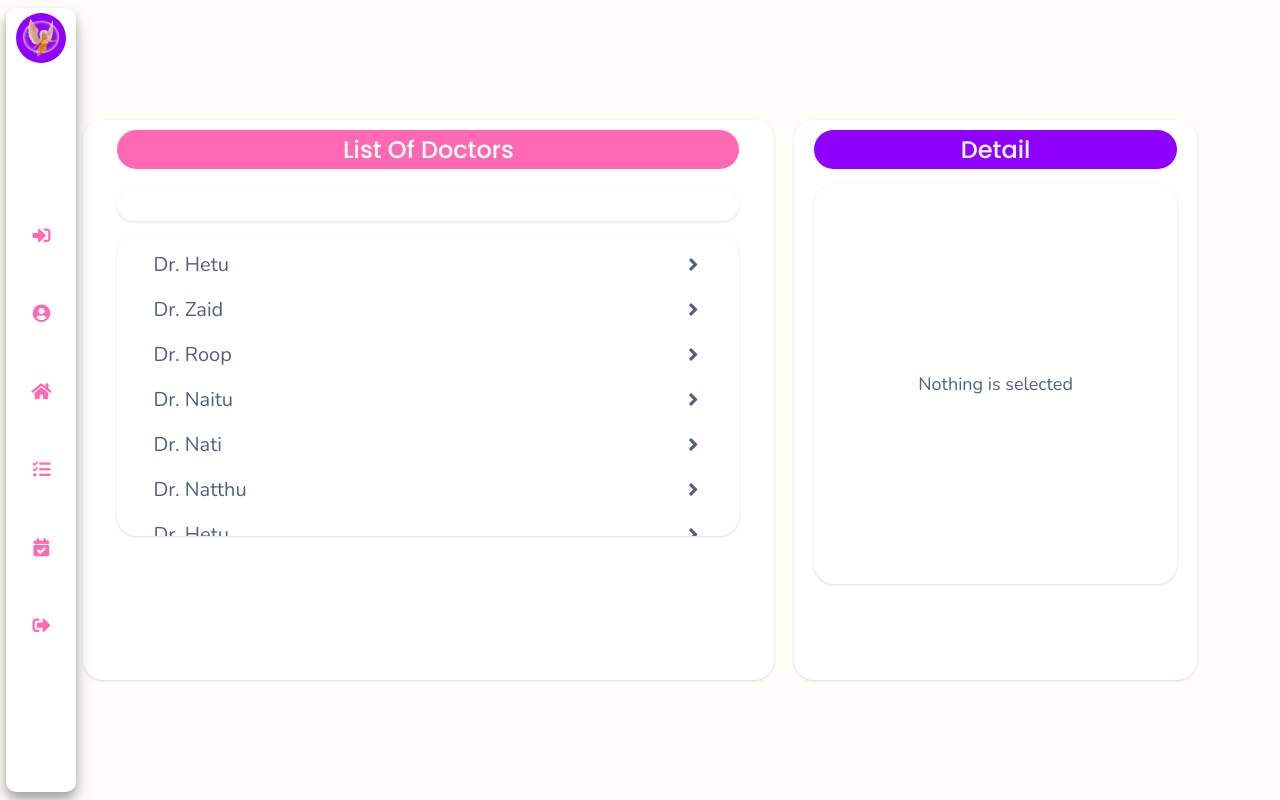
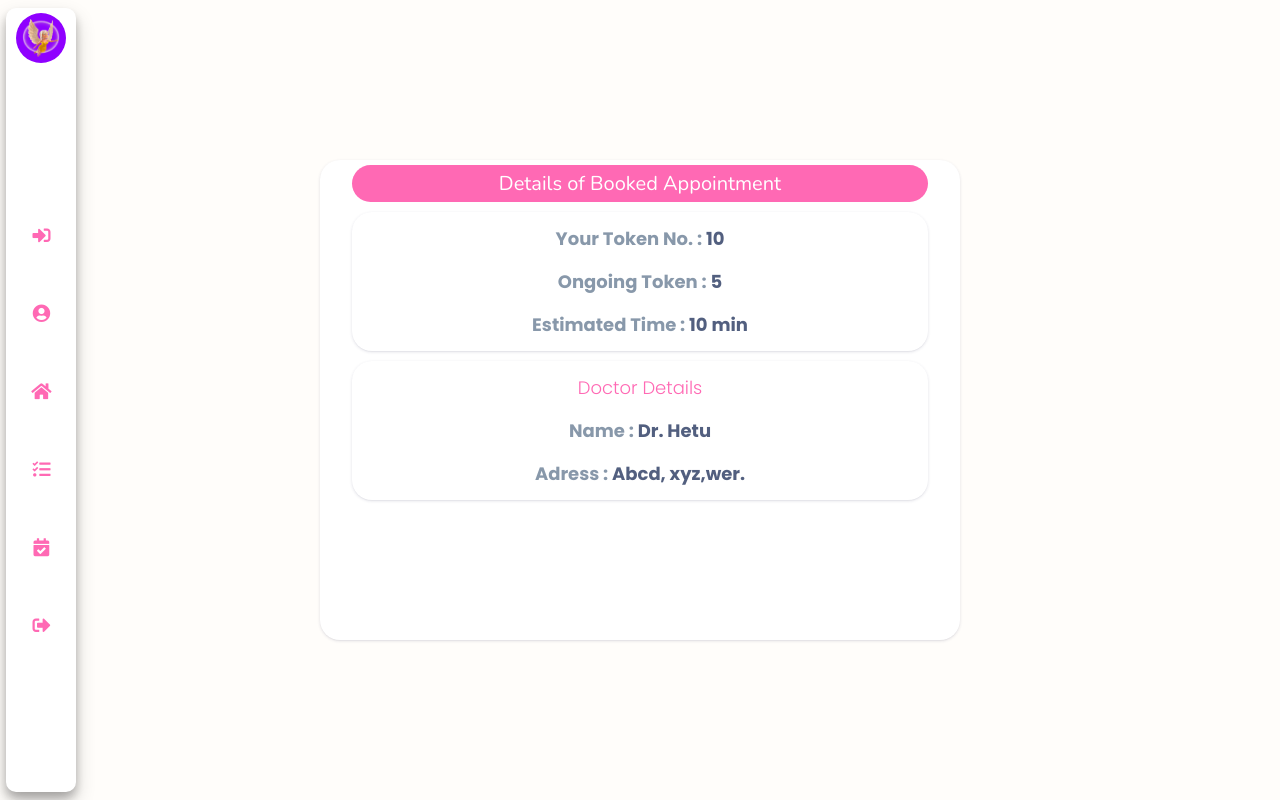
Before and after one commit to Hetu1107/Druid, a React (Create React App) app in the folder client/: page /appointment in a window 1280 px wide. Built offline with nearby package versions, Linux system fonts and the light colour scheme.

Commit message:
after booking user face

```diff
--- a/client/src/container/components/Appointment/user/BookAppointment.js
+++ b/client/src/container/components/Appointment/user/BookAppointment.js
@@ -91,7 +91,7 @@ function BookAppointment(props) {
           <h1>List Of Doctors</h1>
         </div>
         <div className="search-bar">
-          <input className="search" type="search" />
+          <input className="search" type="search" placeholder="search here..."/>
         </div>
         <div className="search-results">
           {docotors.map((res, index) => {
--- /dev/null
+++ b/client/src/container/components/Appointment/user/BookedUser.js
@@ -0,0 +1,41 @@
+import React from "react";
+
+function BookedUser() {
+  return (
+    <div className="booked-appointment-box">
+      <div className="top">
+        <h1>Details of Booked Appointment</h1>
+      </div>
+      <div className="book-details">
+        <div>
+          <h3>
+            <span>Your Token No. : </span>10
+          </h3>
+        </div>
+        <div>
+          <h3>
+            <span>Ongoing Token : </span>5
+          </h3>
+        </div>
+        <div>
+          <h3>
+            <span>Estimated Time : </span>10 min
+          </h3>
+        </div>
+      </div>
+      <div className="book-details">
+        <div>
+          <h1>Doctor Details</h1>
+        </div>
+        <div>
+            <h4><span>Name : </span>Dr. Hetu</h4>
+        </div>
+        <div>
+            <h4><span>Adress : </span>Abcd, xyz,wer.</h4>
+        </div>
+      </div>
+    </div>
+  );
+}
+
+export default BookedUser;
--- a/client/src/container/components/Appointment/user/UserAppointment.js
+++ b/client/src/container/components/Appointment/user/UserAppointment.js
@@ -1,15 +1,22 @@
-import React, { useState } from 'react'
-import BookAppointment from './BookAppointment'
+import React, { useState } from "react";
+import BookAppointment from "./BookAppointment";
+import BookedUser from "./BookedUser";
 
 function UserAppointment() {
-  const [payment,setPayment] = useState(0);
-  const [BookesDoctor,setBookedDoc] = useState({});
+  const [payment, setPayment] = useState(0);
+  const [BookesDoctor, setBookedDoc] = useState({});
 
-  return (
-    <div className='appointment-box'>
-        <BookAppointment setPayment={setPayment} setBookedDoc={setBookedDoc}/>
-    </div>
-  )
+  // if 1 means if user has already booked one appointment then
+  const checkStatusOfAppointment = () => {
+    if (1) {
+      return <BookedUser />;
+    } else {
+      return (
+        <BookAppointment setPayment={setPayment} setBookedDoc={setBookedDoc} />
+      );
+    }
+  };
+  return <div className="appointment-box">{checkStatusOfAppointment()}</div>;
 }
 
-export default UserAppointment
+export default UserAppointment;
--- a/client/src/container/style/Appointment.scss
+++ b/client/src/container/style/Appointment.scss
@@ -239,3 +239,70 @@
         }
     }
 }
+.booked-appointment-box{
+    width: 50%;
+    min-height: 60vh;
+    max-height: fit-content;
+    background-color: $secondary-background;
+    box-shadow: $box-shadow;
+    border-radius: 20px;
+    display: flex;
+    flex-direction: column;
+    align-items: center;
+    .top{
+        width: 90%;
+        height: fit-content;
+        padding: 5px 0;
+        border-radius: 20px;
+        display: flex;
+        justify-content: center;
+        align-items: center;
+        background-color: $secondary;
+        margin: 5px 0;
+        h1{
+            font-family: $Nunito;
+            font-weight: 400;
+            font-size: 20px;
+            margin: 0;
+            padding: 0;
+            color: $secondary-background;
+        }
+    }
+    .book-details{
+        width: 90%;
+        height: fit-content;
+        box-shadow: $box-shadow;
+        border-radius: 20px;
+        padding: 5px 0;
+        display: flex;
+        flex-direction: column;
+        align-items: center;
+        margin: 5px 0;
+        div{
+            width: 100%;
+            height: fit-content;
+            display: flex;
+            align-items: center;
+            justify-content: center;
+            padding: 5px 0;
+            margin: 3px 0;
+            h3,h1,h4{
+                font-size: 18px;
+                font-family: $Poppins;
+                color: $text;
+                margin: 0;
+                padding: 0;
+                margin-left: 10px;
+                margin-right: 10px;
+                span{
+                    color: $text-heading;
+                }
+            }
+            h1{
+                color: $text-heading;
+                color: $secondary;
+                font-weight: 300;
+            }
+        }
+    }
+}
```
